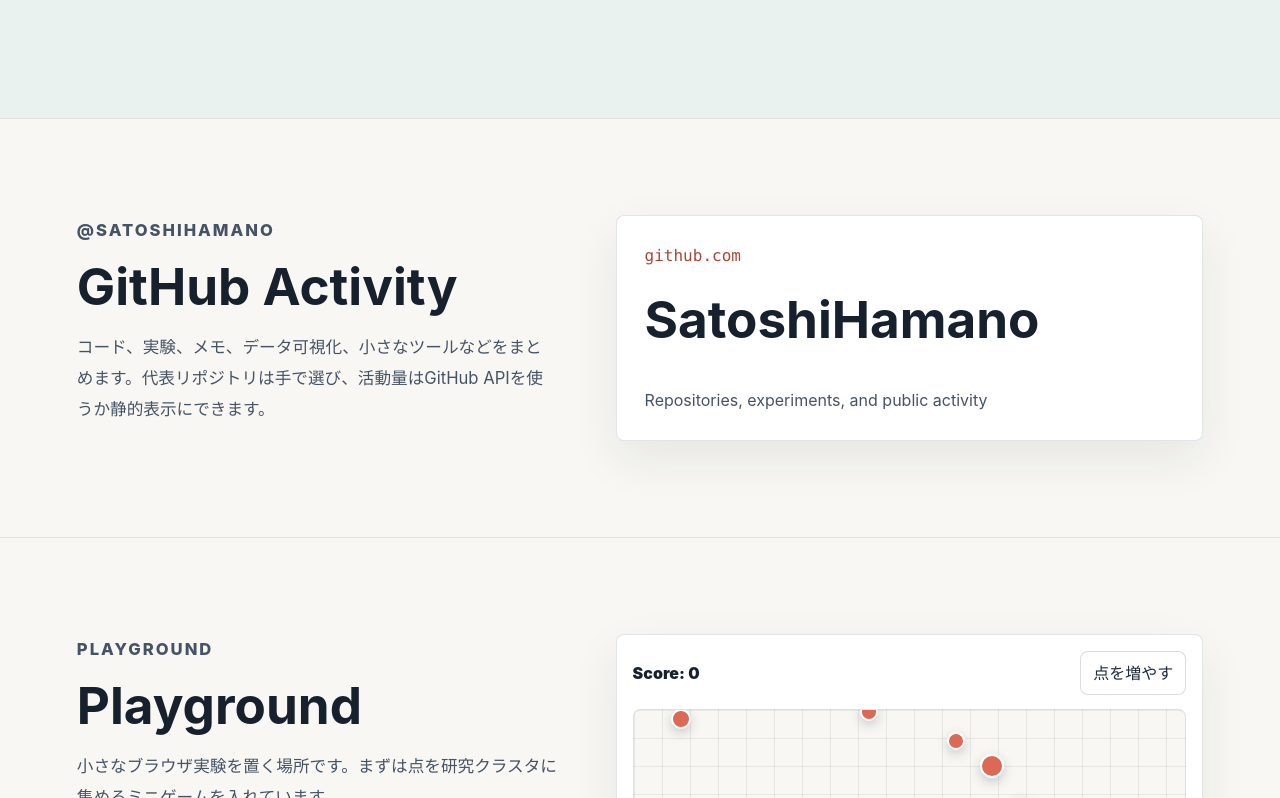
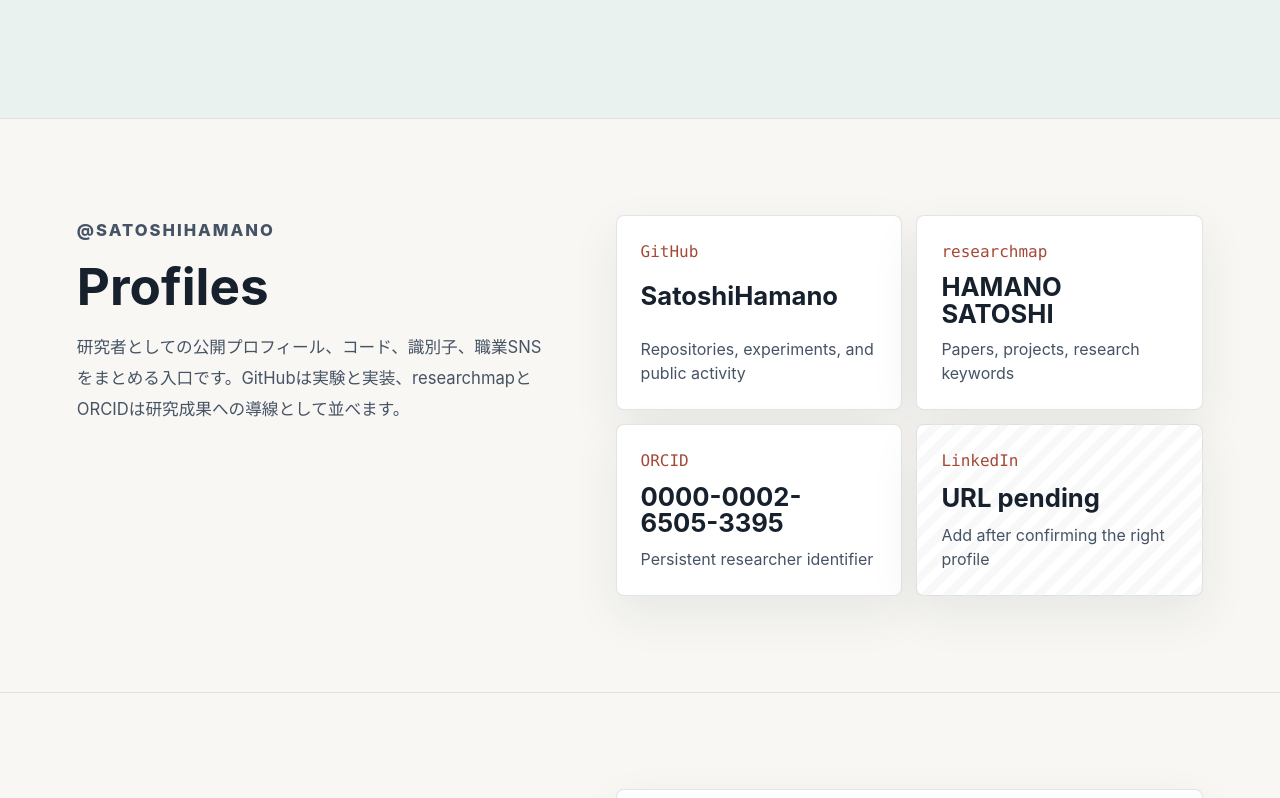
Before and after one commit to SatoshiHamano/SatoshiHamano.github.io, a React (Vite) app: page / in a window 1280 px wide. Shown: the part 1762-2560 px from the top of the page. Built offline with nearby package versions, Linux system fonts and the light colour scheme.

Commit message:
Add profile link cards

```diff
--- a/src/App.css
+++ b/src/App.css
@@ -233,7 +233,7 @@
 }
 
 .mini-card,
-.github-card,
+.profile-card,
 .game-panel {
   background: #fff;
   border: 1px solid rgba(28, 37, 65, 0.12);
@@ -280,34 +280,51 @@
   padding: 12px 14px;
 }
 
-.github-section {
+.profiles-section {
   background: #f8f7f3;
 }
 
-.github-card {
+.profile-grid {
+  display: grid;
+  gap: 14px;
+  grid-template-columns: repeat(auto-fit, minmax(220px, 1fr));
+}
+
+.profile-card {
   color: #17202d;
   display: grid;
   gap: 10px;
-  min-height: 220px;
-  padding: 28px;
+  min-height: 172px;
+  padding: 24px;
   text-decoration: none;
 }
 
-.github-card span {
+.profile-card span {
   color: #a64837;
   font-family: ui-monospace, SFMono-Regular, Menlo, monospace;
 }
 
-.github-card strong {
-  font-size: clamp(2rem, 4vw, 3.8rem);
-  line-height: 1;
+.profile-card strong {
+  font-size: clamp(1.45rem, 2vw, 2.2rem);
+  line-height: 1.04;
   overflow-wrap: anywhere;
 }
 
-.github-card small {
+.profile-card small {
   align-self: end;
   color: #465365;
   font-size: 1rem;
+}
+
+.profile-card-pending {
+  background: repeating-linear-gradient(
+      -45deg,
+      rgba(30, 42, 57, 0.03),
+      rgba(30, 42, 57, 0.03) 8px,
+      rgba(255, 255, 255, 0.7) 8px,
+      rgba(255, 255, 255, 0.7) 16px
+    ),
+    #fff;
 }
 
 .playground {
@@ -391,6 +408,10 @@
   .lab-visual {
     min-height: 340px;
   }
+
+  .profile-grid {
+    grid-template-columns: 1fr;
+  }
 }
 
 @media (max-width: 520px) {
--- a/src/App.tsx
+++ b/src/App.tsx
@@ -5,7 +5,7 @@
 
 const text = {
   ja: {
-    nav: ['Home', 'Research', 'Career', 'GitHub', 'Playground'],
+    nav: ['Home', 'Research', 'Career', 'Profiles', 'Playground'],
     toggle: 'English',
     eyebrow: 'Researcher / Data Scientist',
     name: '濱野哲史',
@@ -21,9 +21,9 @@
     careerTitle: 'データサイエンティストとして',
     careerCopy:
       '企業での実務は、分析・予測・意思決定支援・実装までをまとめて紹介する予定です。社名や数値を出せないものは、問題設定とアプローチ中心に書けます。',
-    githubTitle: 'GitHub Activity',
-    githubCopy:
-      'コード、実験、メモ、データ可視化、小さなツールなどをまとめます。代表リポジトリは手で選び、活動量はGitHub APIを使うか静的表示にできます。',
+    profilesTitle: 'Profiles',
+    profilesCopy:
+      '研究者としての公開プロフィール、コード、識別子、職業SNSをまとめる入口です。GitHubは実験と実装、researchmapとORCIDは研究成果への導線として並べます。',
     githubUser: 'SatoshiHamano',
     playgroundTitle: 'Playground',
     playgroundCopy: '小さなブラウザ実験を置く場所です。まずは点を研究クラスタに集めるミニゲームを入れています。',
@@ -32,7 +32,7 @@
     footer: 'Built for GitHub Pages. More notes, papers, and small games will land here.',
   },
   en: {
-    nav: ['Home', 'Research', 'Career', 'GitHub', 'Playground'],
+    nav: ['Home', 'Research', 'Career', 'Profiles', 'Playground'],
     toggle: '日本語',
     eyebrow: 'Researcher / Data Scientist',
     name: 'Satoshi Hamano',
@@ -48,9 +48,9 @@
     careerTitle: 'Industry Data Science',
     careerCopy:
       'Industry work can be summarized through problem settings, modeling choices, decision support, and implementation work, even when company names or exact metrics stay private.',
-    githubTitle: 'GitHub Activity',
-    githubCopy:
-      'A place to feature code, experiments, notes, visualizations, and small tools. Repositories can be curated manually or connected to the GitHub API later.',
+    profilesTitle: 'Profiles',
+    profilesCopy:
+      'A compact set of doors into research profiles, code, identifiers, and professional networks. GitHub points to experiments and implementation; researchmap and ORCID anchor the research record.',
     githubUser: 'SatoshiHamano',
     playgroundTitle: 'Playground',
     playgroundCopy: 'A corner for small browser experiments. The first toy gathers data points into a research cluster.',
@@ -61,6 +61,33 @@
 }
 
 const skills = ['Bayesian modeling', 'Causal inference', 'Python', 'R', 'TypeScript', 'Visualization']
+
+const profileLinks = [
+  {
+    label: 'GitHub',
+    value: 'SatoshiHamano',
+    href: 'https://github.com/SatoshiHamano',
+    note: 'Repositories, experiments, and public activity',
+  },
+  {
+    label: 'researchmap',
+    value: 'HAMANO SATOSHI',
+    href: 'https://researchmap.jp/7000011229',
+    note: 'Papers, projects, research keywords',
+  },
+  {
+    label: 'ORCID',
+    value: '0000-0002-6505-3395',
+    href: 'https://orcid.org/0000-0002-6505-3395',
+    note: 'Persistent researcher identifier',
+  },
+  {
+    label: 'LinkedIn',
+    value: 'URL pending',
+    href: '',
+    note: 'Add after confirming the right profile',
+  },
+]
 
 function makePoints(seed: number) {
   return Array.from({ length: 18 }, (_, index) => {
@@ -167,17 +194,29 @@
         </div>
       </section>
 
-      <section className="section-grid github-section" id="github">
+      <section className="section-grid profiles-section" id="profiles">
         <div>
           <p className="section-kicker">@{t.githubUser}</p>
-          <h2>{t.githubTitle}</h2>
-          <p>{t.githubCopy}</p>
+          <h2>{t.profilesTitle}</h2>
+          <p>{t.profilesCopy}</p>
         </div>
-        <a className="github-card" href="https://github.com/SatoshiHamano">
-          <span>github.com</span>
-          <strong>SatoshiHamano</strong>
-          <small>Repositories, experiments, and public activity</small>
-        </a>
+        <div className="profile-grid">
+          {profileLinks.map((link) =>
+            link.href ? (
+              <a className="profile-card" href={link.href} key={link.label}>
+                <span>{link.label}</span>
+                <strong>{link.value}</strong>
+                <small>{link.note}</small>
+              </a>
+            ) : (
+              <article className="profile-card profile-card-pending" key={link.label}>
+                <span>{link.label}</span>
+                <strong>{link.value}</strong>
+                <small>{link.note}</small>
+              </article>
+            ),
+          )}
+        </div>
       </section>
 
       <section className="playground" id="playground">
```
